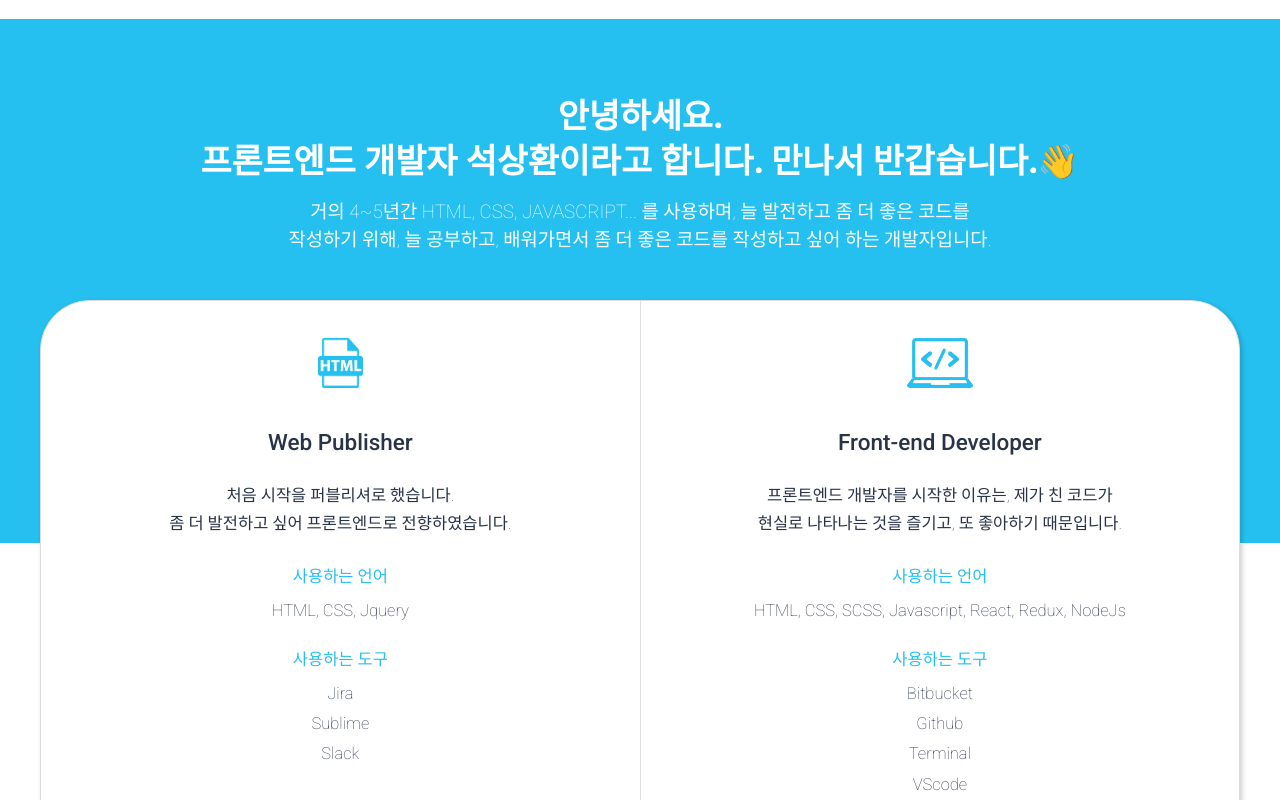
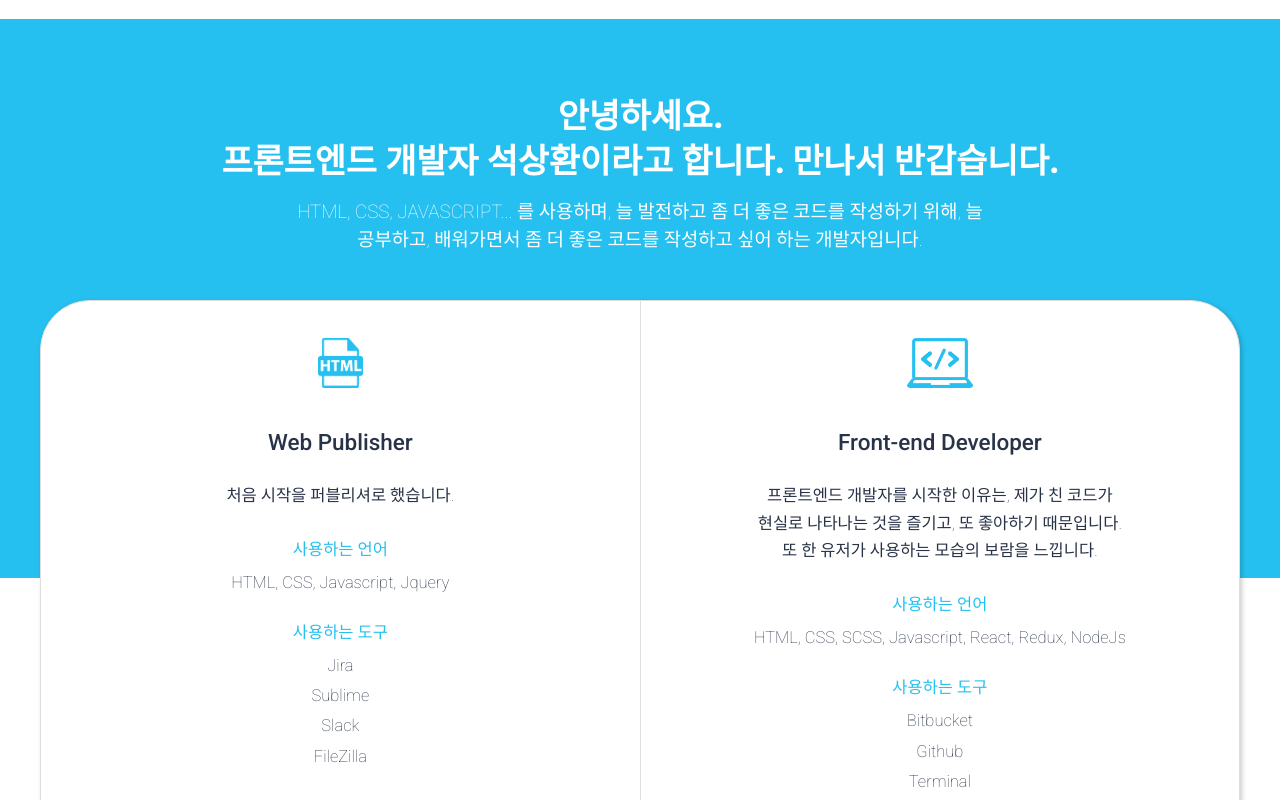
Before and after one commit to seoksanghwan/seoksanghwan.github.io, a React (Create React App) app: page / in a window 1280 px wide. Shown: the part 640-1440 px from the top of the page. Built offline with nearby package versions, Linux system fonts and the light colour scheme.

Commit message:
main page content text modify

```diff
--- a/src/components/Main/Main.jsx
+++ b/src/components/Main/Main.jsx
@@ -32,9 +32,9 @@ export const Main = props => {
       <section className="career-container">
         <div className="content">
           <div className="introduce-myself">
-            <h2>안녕하세요.<em></em>프론트엔드 개발자 석상환이라고 합니다. 만나서 반갑습니다.<span>👋</span></h2>
+            <h2>안녕하세요.<em></em>프론트엔드 개발자 석상환이라고 합니다. 만나서 반갑습니다.</h2>
             <p>
-              거의 4~5년간 HTML, CSS, JAVASCRIPT... 를 사용하며,
+              HTML, CSS, JAVASCRIPT... 를 사용하며,
               늘 발전하고 좀 더 좋은 코드를 작성하기 위해, 늘 공부하고, 배워가면서
               좀 더 좋은 코드를 작성하고 싶어 하는 개발자입니다.
             </p>
@@ -46,12 +46,11 @@ export const Main = props => {
                 <p>Web Publisher</p>
               </dt>
               <dd>
-                처음 시작을 퍼블리셔로 했습니다.<br />
-                좀 더 발전하고 싶어 프론트엔드로 전향하였습니다.
+                처음 시작을 퍼블리셔로 했습니다.
               </dd>
               <dd>
                 <h3>사용하는 언어</h3>
-                <p>HTML, CSS, Jquery</p>
+                <p>HTML, CSS, Javascript, Jquery</p>
               </dd>
               <dd>
                 <h3>사용하는 도구</h3>
@@ -59,6 +58,7 @@ export const Main = props => {
                   <li>Jira</li>
                   <li>Sublime</li>
                   <li>Slack</li>
+                  <li>FileZilla</li>
                 </ul>
               </dd>
             </dl>
@@ -69,7 +69,8 @@ export const Main = props => {
               </dt>
               <dd>
                 프론트엔드 개발자를 시작한 이유는, 제가 친 코드가<br />
-                현실로 나타나는 것을 즐기고, 또 좋아하기 때문입니다.
+                현실로 나타나는 것을 즐기고, 또 좋아하기 때문입니다.<br />
+                또 한 유저가 사용하는 모습의 보람을 느낍니다.
               </dd>
               <dd>
                 <h3>사용하는 언어</h3>
@@ -83,6 +84,7 @@ export const Main = props => {
                   <li>Terminal</li>
                   <li>VScode</li>
                   <li>Slack</li>
+                  <li>Robo3T</li>
                 </ul>
               </dd>
             </dl>
```
